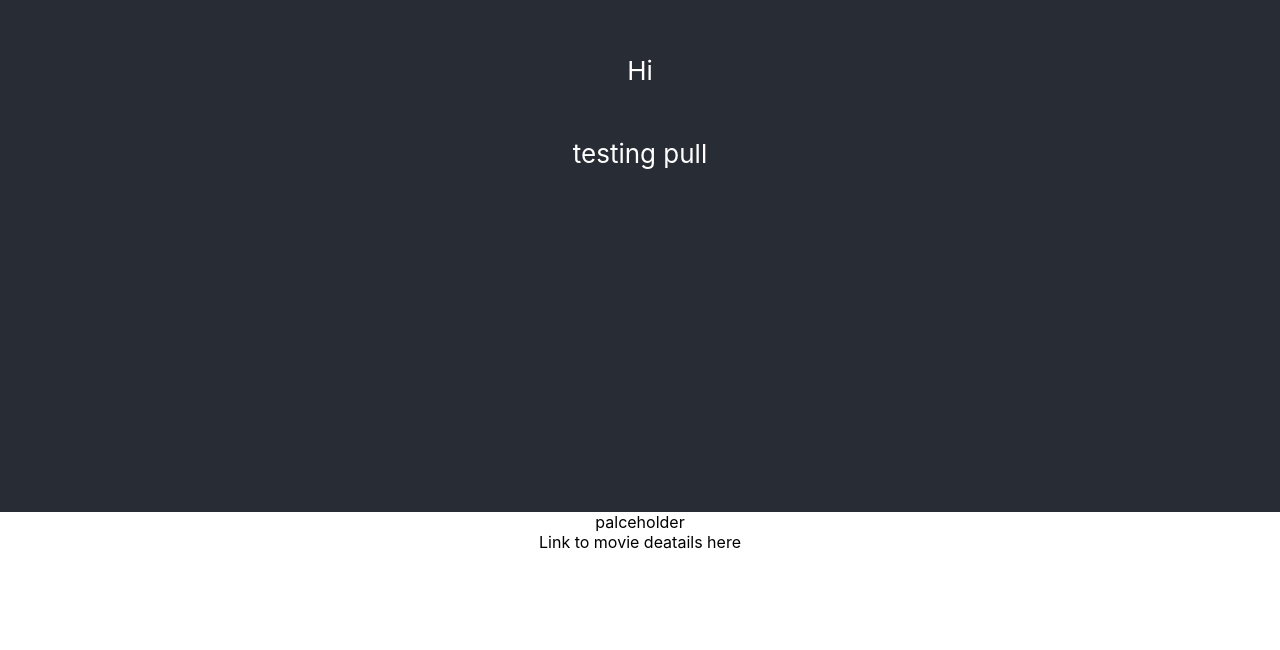
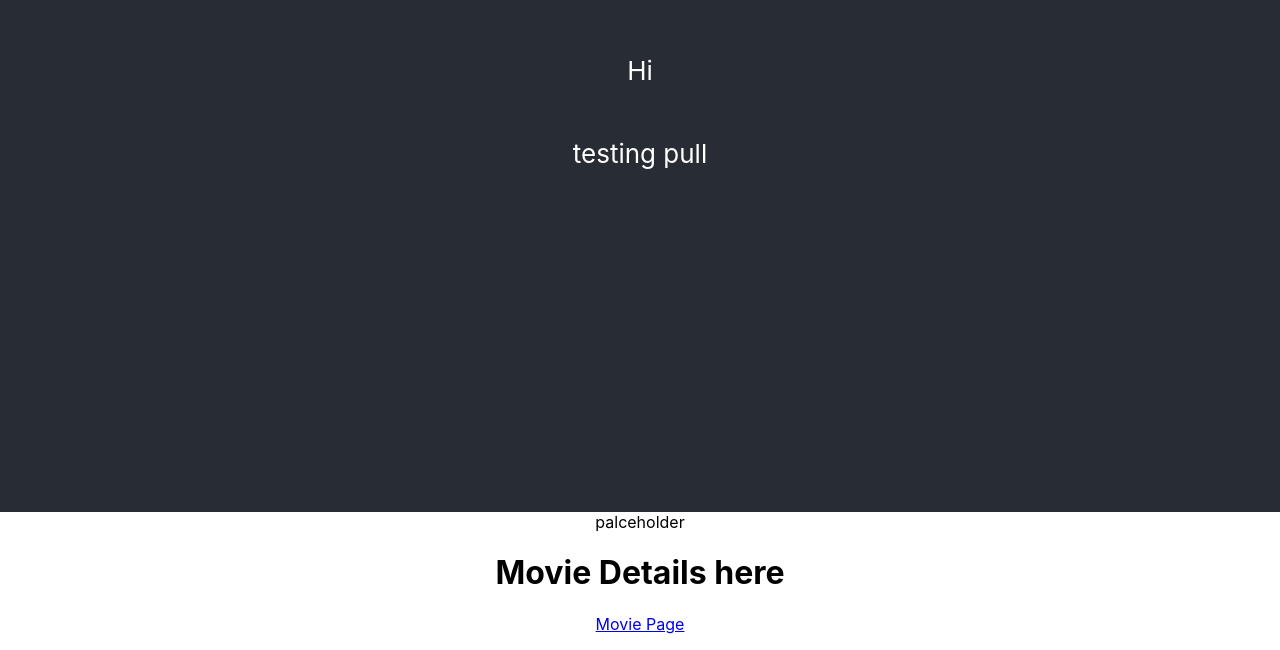
Before and after one commit to TylerGoldsmith/movie_rental_site, a React (Create React App) app: page / in a window 1280 px wide. Shown: the part 288-938 px from the top of the page. Before the commit the page ends 840 px from the top, so only its background shows below. Built offline with nearby package versions, Linux system fonts and the light colour scheme.

Commit message:
Inserted gallery item page for movie information

```diff
--- a/src/components/GalleryItem.js
+++ b/src/components/GalleryItem.js
@@ -1,6 +1,10 @@
 const GalleryItem = () => {
   return(
-      <div>Link to movie deatails here</div>
+      <div>
+        <h1>Movie Details here</h1>
+        <p><a href="../App2.js">Movie Page</a></p>
+        {/* replace href with query using db */}
+      </div>
   )
 };
 export default GalleryItem;
```
